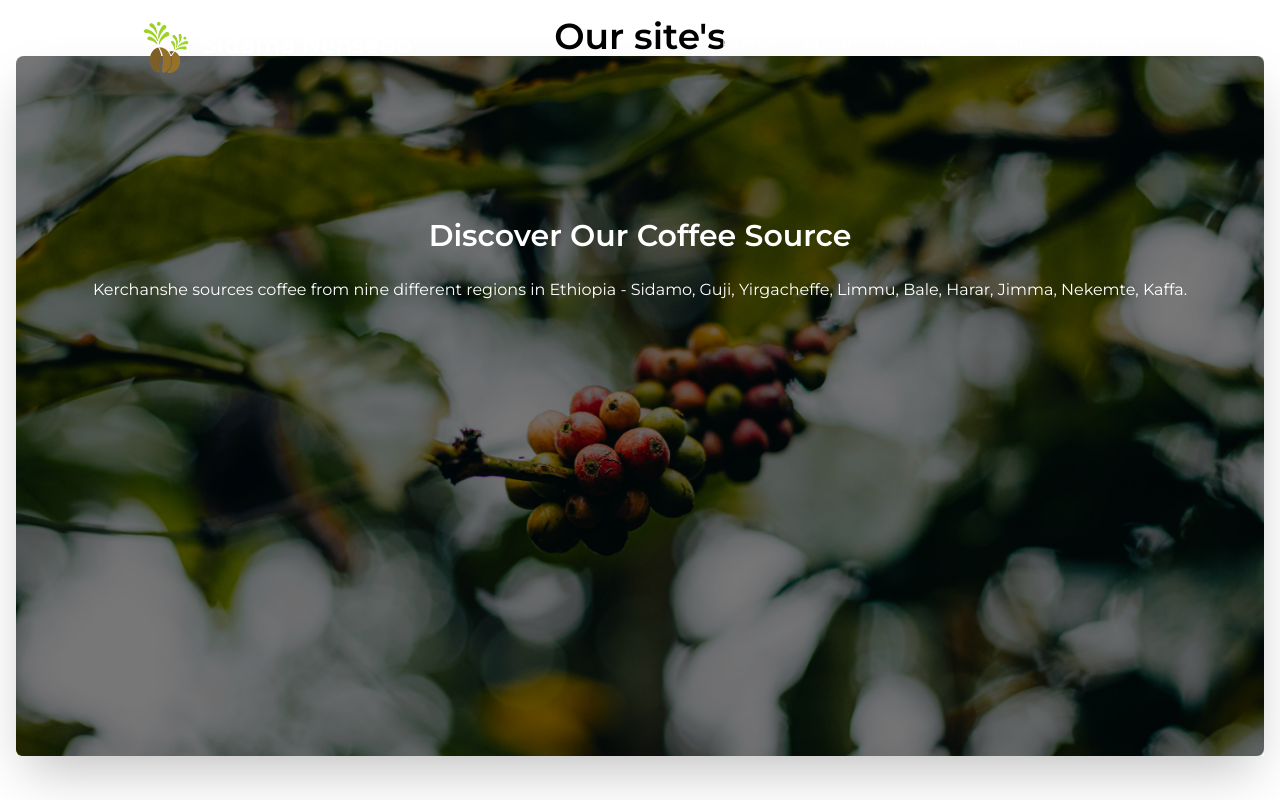
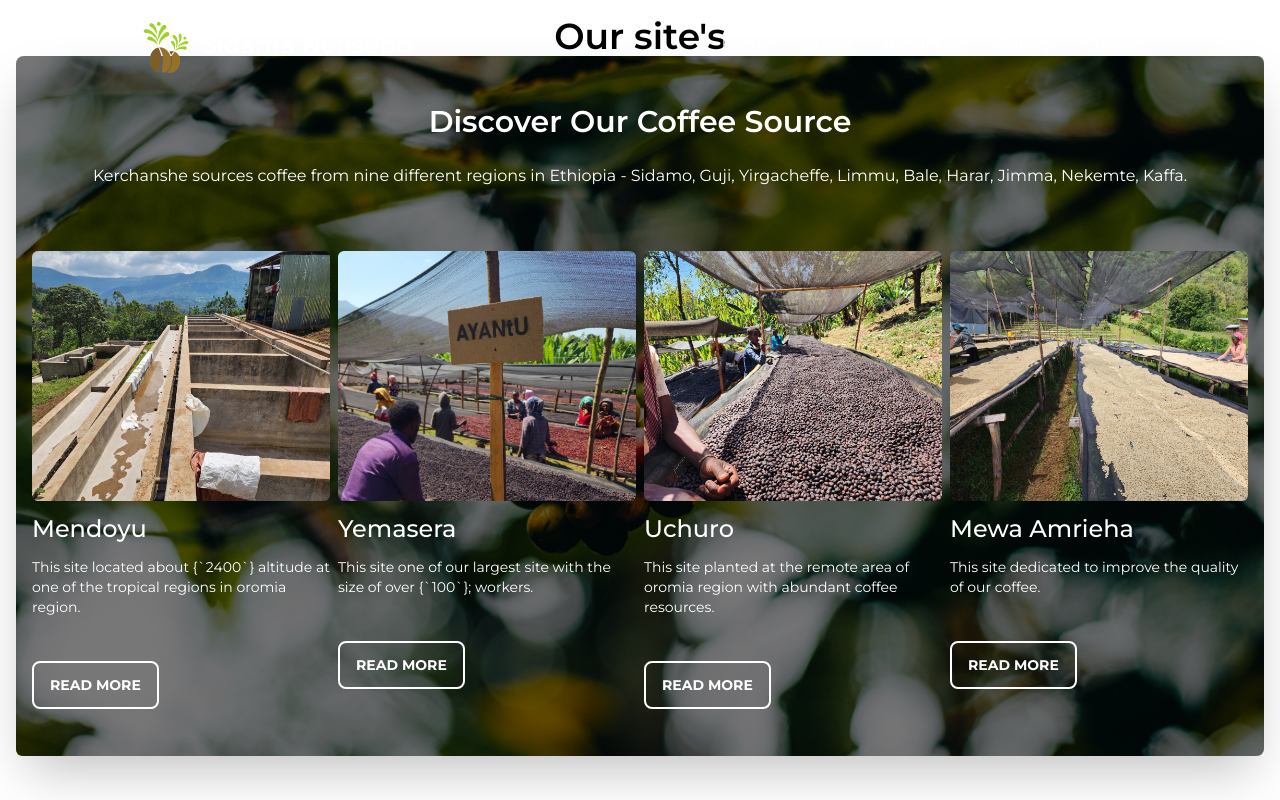
Before and after one commit to natnaelTy/Nensebo, a Next.js app: page /oursites in a window 1280 px wide. Shown: the top 800 px of the page. Built offline with nearby package versions, Linux system fonts and the light colour scheme.

Commit message:
first commit

```diff
--- /dev/null
+++ b/app/oursites/[oursitesId]/page.tsx
@@ -0,0 +1,27 @@
+
+ import Image from "next/image";
+ import { notFound } from "next/navigation";
+ import OurSite from "../data";
+
+ interface Props {
+    params: {
+      oursitesId: string;
+    };
+  }
+
+ function SiteDetail({ params }: Props) {
+
+    const site =  OurSite.find((s) => s.id.toString() === params.oursitesId);
+
+    if (!site) return notFound();
+
+   return (
+     <div className="p-6 max-w-4xl mx-auto">
+
+     <h1 className="text-3xl font-bold mt-4">page is {site.siteName}</h1>
+
+     </div>
+   );
+ }
+
+ export default SiteDetail;
--- /dev/null
+++ b/app/oursites/data.ts
@@ -0,0 +1,46 @@
+
+interface DataTypes {
+    id: string,
+    imageUrl: string,
+    siteName: string,
+    shortDescription: string,
+    fullDescription: string,
+    btn: string
+}
+
+const OurSite = <DataTypes[]>[
+    {
+        id: "0",
+        imageUrl: "/images/tade-7.jpg",
+        siteName: "Mendoyu",
+        shortDescription: "This site located about {`2400`} altitude at one of the tropical regions in oromia region.",
+        fullDescription: "dscs",
+        btn: "Read More"
+    },
+    {
+        id: "1",
+        imageUrl: "/images/site2.jpg",
+        siteName: "Yemasera",
+        shortDescription: "This site one of our largest site with the size of over {`100`}; workers.",
+        fullDescription: "dscs",
+        btn: "Read More"
+    },
+    {
+        id: "2",
+        imageUrl: "/images/site4.jpg",
+        siteName: "Uchuro",
+        shortDescription: "This site planted at the remote area of oromia region with abundant coffee resources.",
+        fullDescription: "dscs",
+        btn: "Read More"
+    },
+    {
+        id: "3",
+        imageUrl: "/images/site5.jpg",
+        siteName: "Mewa Amrieha",
+        shortDescription: "This site dedicated to improve the quality of our coffee.",
+        fullDescription: "dscs",
+        btn: "Read More"
+    }
+];
+
+export default OurSite;
```
